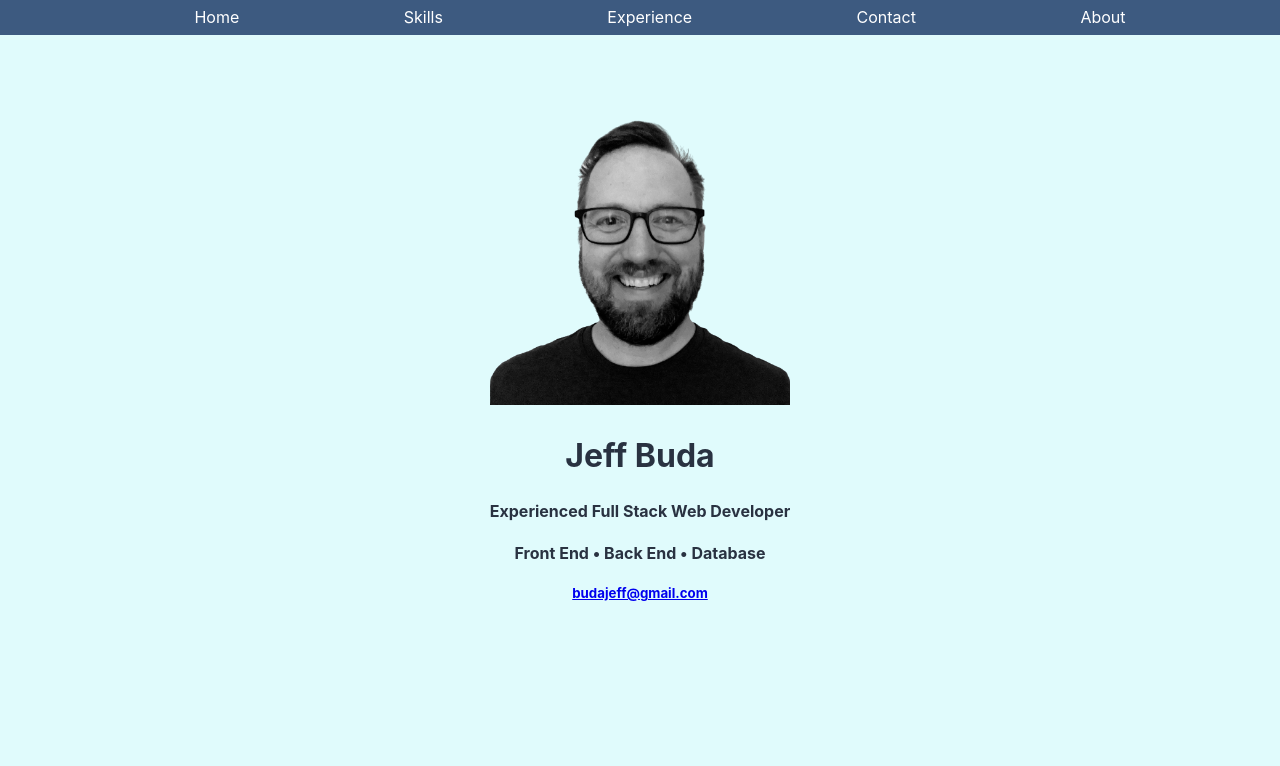
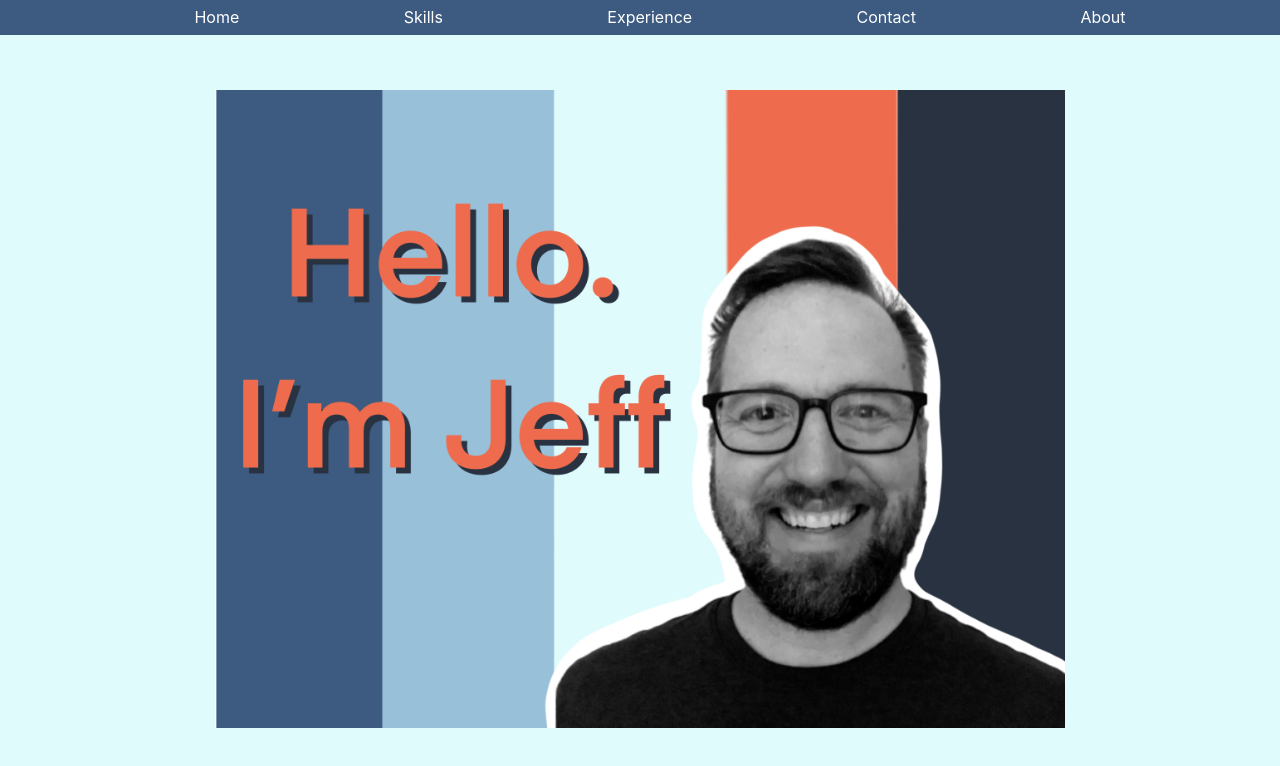
Before and after one commit to budajeff/portfolio-react, a React (Create React App) app: page /#/ in a window 1280 px wide. Shown: the top 766 px of the page. Built offline with nearby package versions, Linux system fonts and the light colour scheme.

Commit message:
home page image

```diff
--- a/src/HomePage.css
+++ b/src/HomePage.css
@@ -18,7 +18,14 @@
 
 /*tablet */
 @media screen and (min-width: 800px) {
-    .name {
-
+    .portrait {
+        max-width: 800px;
     }
 }
+
+/* desktop */
+@media screen and (min-width: 1000px) {
+    .portrait {
+        max-width: 850px;
+    }
+}
--- a/src/HomePage.js
+++ b/src/HomePage.js
@@ -1,5 +1,5 @@
 import './HomePage.css';
-import {LightThemeStyle} from './SharedStyles';
+import { LightThemeStyle } from './SharedStyles';
 import SiteData from './SiteData';
 import Images from './images/Images';
 
@@ -7,11 +7,8 @@ export default function HomePage() {
 
 
     return (
-        <div className="home-page-container" style={LightThemeStyle}>
-            <img className="portrait" src={Images.portraitTransparent.image} alt={Images.portraitTransparent.atlText}></img>
-            <h2 className="name">Jeff Buda</h2>
-            <h3 className="subtitle">Experienced Full Stack Web Developer</h3>
-            <h4>Front End &bull; Back End &bull; Database</h4>
-            <h5><a target="_blank" rel="noreferrer" href={'mailto:' + SiteData().contactInfo.email}>{SiteData().contactInfo.email}</a></h5>
-        </div>);
+        <img
+            className="portrait"
+            src={Images.landing.image}
+            alt={Images.landing.atlText}></img>);
 }
--- a/src/images/Images.js
+++ b/src/images/Images.js
@@ -7,8 +7,13 @@ import onvioDocuments from './onvio-documents.png';
 import reactVsCode from './react-vs-code.png';
 import portrait from './portrait.jpg';
 import portraitTransparent from './portrait-transparent.png';
+import landing from './landing-page.png';
 
 const Images = {
+    landing: {
+        alt: 'Portrait with striped background',
+        image: landing
+    },
     portrait: {
         alt: 'Portrait of Jeff Buda',
         image: portrait
```
Also changed, not shown: src/images/landing-page.png (added).
